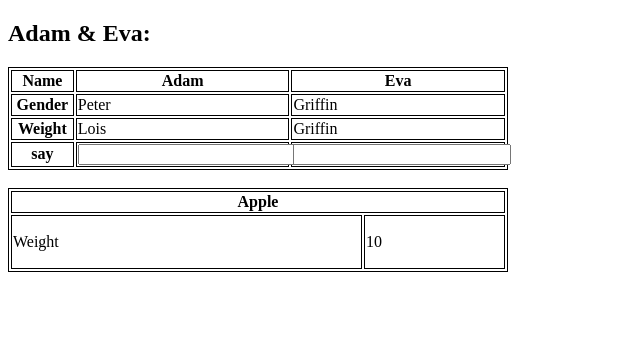
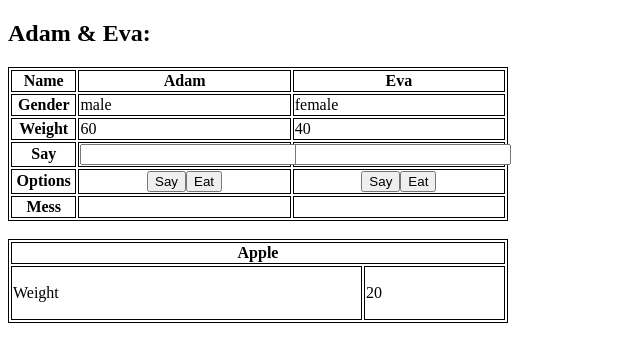
Before and after one commit to tranvanthanh230597/Module01, a plain HTML site: page Lập trình hướng đối tượng (2)/Bài tập/[Bài tập] Phát triển ứng dụng nhỏ mô phỏng câu chuyện Adam và Eva/index.html in a window 1280 px wide. Shown: the whole page, without its empty margins (0-640 px from the left). Drawn offline with Linux system fonts and the light colour scheme.

Commit message:
Làm bài tập: Phát triển ứng dụng nhỏ mô phỏng câu chuyện Adam và Eva

```diff
--- a/Lập trình hướng đối tượng (2)/Bài tập/[Bài tập] Phát triển ứng dụng nhỏ mô phỏng câu chuyện Adam và Eva/index.html
+++ b/Lập trình hướng đối tượng (2)/Bài tập/[Bài tập] Phát triển ứng dụng nhỏ mô phỏng câu chuyện Adam và Eva/index.html
@@ -1,6 +1,7 @@
 <!DOCTYPE html>
 <html>
 <head>
+  <script src="script.js"></script>
   <style>
     table, th, td {
       border: 1px solid black;
@@ -10,30 +11,45 @@ table{
     }
   </style>
 </head>
-<body>
+<body onload="show()">
 
   <h2>Adam & Eva:</h2>
 
   <table>
     <tr>
       <th>Name</th>
-    <th>Adam</th>
-    <th>Eva</th>
+      <th id="adamName"></th>
+      <th id="evaName"></th>
+
     </tr>
     <tr>
       <th>Gender</th>
-    <td>Peter</td>
-    <td>Griffin</td>
+      <td id="genderAdam"></td>
+      <td id="genderEva"></td>
     </tr>
     <tr>
       <th>Weight</th>
-    <td>Lois</td>
-    <td>Griffin</td>
+      <td id="weightAdam"></td>
+      <td id="weightEva"></td>
     </tr>
     <tr>
-    <th>say</th>
-    <td><input type="text" id="" style="width: 100%"></td>
-    <td><input type="text" id="" style="width: 100%"></td>
+      <th>Say</th>
+      <td><input type="text" id="inputTxtAdam" style="width: 100%"></td>
+      <td><input type="text" id="inputTxtEva" style="width: 100%"></td>
+    </tr>
+    <tr>
+      <th>Options</th>
+      <th><button onclick="adam.say()">Say</button><button onclick="adam.eatApple(apple)">Eat</button></th>
+      <th><button onclick="eva.say()">Say</button><button onclick="eva.eatApple(apple)">Eat</button></th>
+    </tr>
+    <tr>
+      <th>Mess</th>
+      <td>
+        <p name="" id="boxAdam" ></p>
+      </td>
+      <td>
+        <p name="" id="boxEva" ></p>
+      </td>
     </tr>
   </table>
   <br>
@@ -44,9 +60,9 @@ table{
     </tr>
     <tr>
       <td>Weight</td>
-    <td><p id="weightApple">10</p></td>
+      <td><p id="weightApple"></p></td>
     </tr>
   </table>
-<script src="script.js"></script>
+  <br>
 </body>
 </html>
--- a/Lập trình hướng đối tượng (2)/Bài tập/[Bài tập] Phát triển ứng dụng nhỏ mô phỏng câu chuyện Adam và Eva/script.js
+++ b/Lập trình hướng đối tượng (2)/Bài tập/[Bài tập] Phát triển ứng dụng nhỏ mô phỏng câu chuyện Adam và Eva/script.js
@@ -0,0 +1,56 @@
+function Human (name,gender,weight) {
+	this.name = name;
+	this.gender = gender;
+	this.weight = weight;
+	this.mess = "";
+
+	this.getName = function(){
+		return this.name;
+	}
+	this.getGender = function(){
+		return this.gender;
+	}
+	this.getWeight = function(){
+		return this.weight;
+	}
+	this.eatApple = function(apple){
+		this.weight ++;
+		console.log(apple);
+		apple.decrease();
+		show();
+	}
+	this.say = function(){
+		this.mess += this.name + " Say: " + document.getElementById("inputTxt"+this.name).value + "<br>";
+		document.getElementById("box"+this.name).innerHTML = this.mess;
+	}
+};
+
+function Apple (weight){
+	this.weight =weight;
+	this.getWeight = function(){
+		return this.weight;
+	}
+	this.decrease = function(){
+		if (this.weight >0) {
+			this.weight --;
+		}
+		else {
+			alert("not enough Apple to eat");
+		}
+	}
+};
+
+
+let adam = new Human("Adam", "male", 60);
+let eva = new Human("Eva", "female", 40);
+let apple = new Apple(20);
+
+function show(){
+	document.getElementById("adamName").innerHTML = adam.getName();
+	document.getElementById("genderAdam").innerHTML = adam.getGender();
+	document.getElementById("weightAdam").innerHTML = adam.getWeight();
+	document.getElementById("evaName").innerHTML = eva.getName();
+	document.getElementById("genderEva").innerHTML = eva.getGender();
+	document.getElementById("weightEva").innerHTML = eva.getWeight();
+	document.getElementById("weightApple").innerHTML = apple.getWeight();
+}
```
Lines whose indentation alone changed are shown as unchanged.
